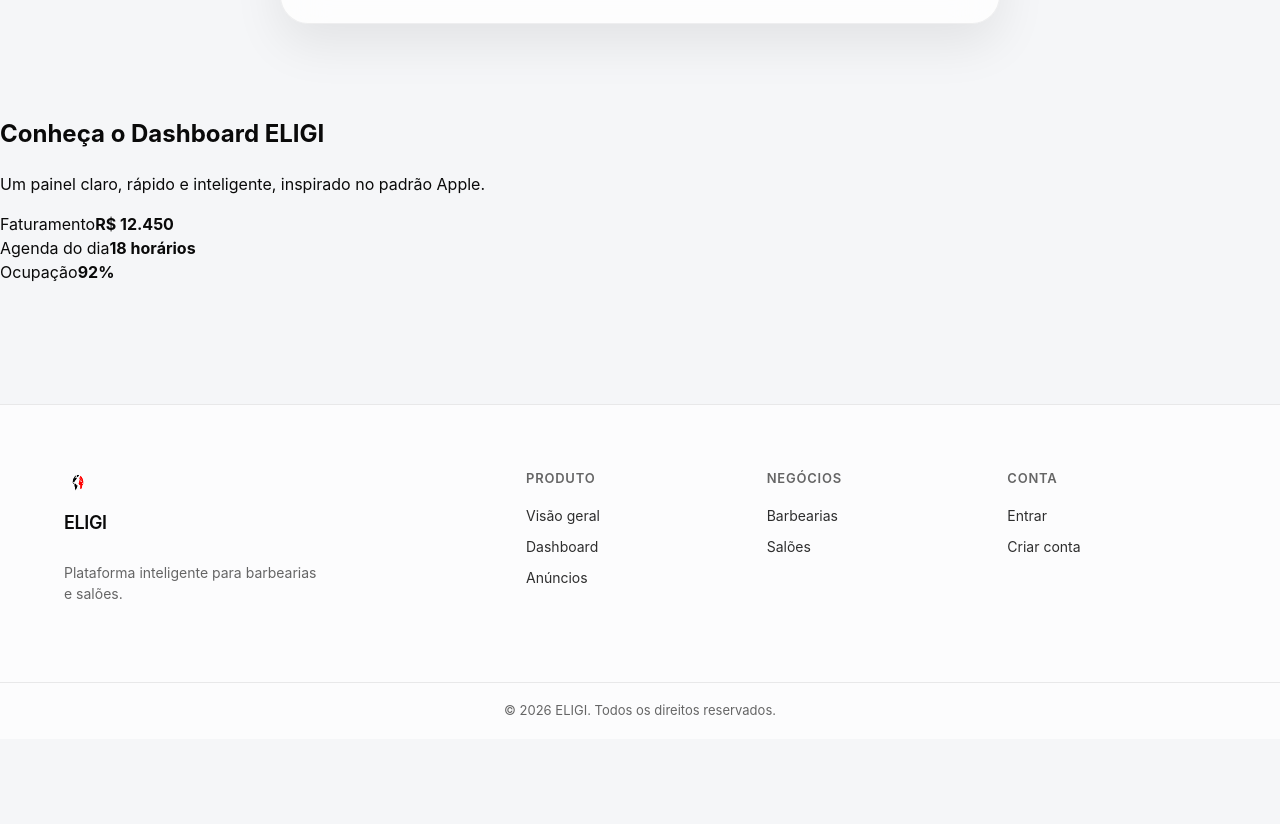
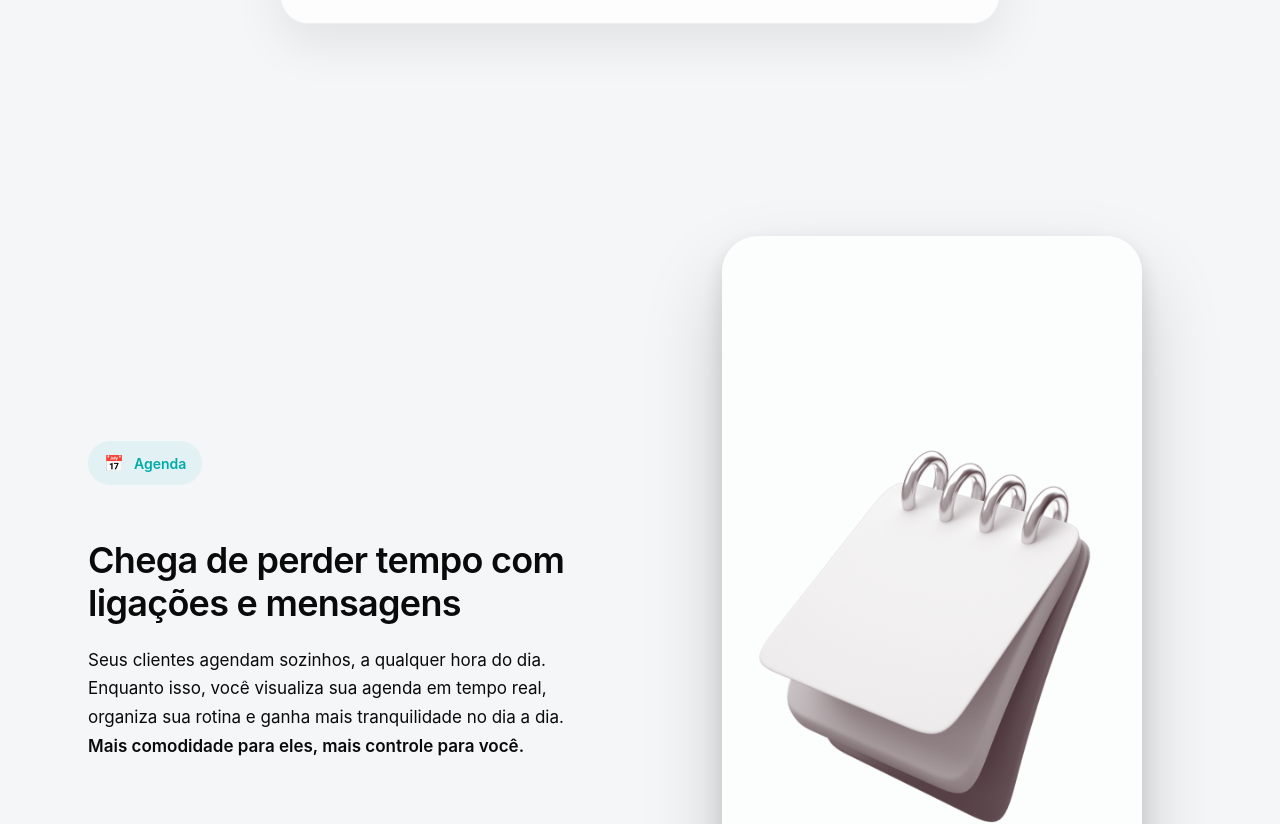
Before and after one commit to suporteeligi-cpu/eligi-fron-tend, a Next.js app: page / in a window 1280 px wide. Shown: the part 766-1590 px from the top of the page. Before the commit the page ends 1505 px from the top, so only its background shows below. Built offline with nearby package versions, Linux system fonts and the light colour scheme.

Commit message:
chore: deploy update

```diff
--- a/src/app/(public)/Home.module.css
+++ b/src/app/(public)/Home.module.css
@@ -178,3 +178,126 @@
     font-size: 28px;
   }
 }
+
+/* =========================
+   AGENDA SECTION
+========================= */
+
+.agenda {
+  padding: 140px 0;
+  background: var(--bg-default);
+}
+
+.agendaContainer {
+  max-width: 1200px;
+  margin: 0 auto;
+  padding: 0 48px;
+
+  display: grid;
+  grid-template-columns: 1fr 520px;
+  gap: 80px;
+  align-items: center;
+}
+
+/* TEXTO */
+.agendaContent {
+  max-width: 520px;
+}
+
+.agendaBadge {
+  display: inline-flex;
+  align-items: center;
+  gap: 10px;
+
+  padding: 10px 16px;
+  border-radius: 999px;
+
+  background: rgba(0, 180, 180, 0.08);
+  color: #0aa;
+
+  font-size: 14px;
+  font-weight: 600;
+  margin-bottom: 24px;
+}
+
+.agendaIcon {
+  font-size: 16px;
+}
+
+.sectionTitle {
+  font-size: 36px;
+  line-height: 1.2;
+  font-weight: 600;
+  letter-spacing: -0.02em;
+
+  color: var(--text-primary);
+  margin-bottom: 20px;
+}
+
+.sectionText {
+  font-size: 17px;
+  line-height: 1.7;
+  color: var(--text-secondary);
+}
+
+.sectionText strong {
+  color: var(--text-primary);
+  font-weight: 600;
+}
+
+/* IMAGEM */
+.agendaVisual {
+  position: relative;
+
+  display: flex;
+  justify-content: center;
+}
+
+.agendaImage {
+  width: 100%;
+  height: auto;
+  max-width: 420px;
+
+  border-radius: 36px;
+
+  box-shadow:
+    0 40px 80px rgba(0, 0, 0, 0.18),
+    0 10px 24px rgba(0, 0, 0, 0.12);
+
+  background: var(--bg-elevated);
+}
+
+/* RESPONSIVO */
+@media (max-width: 1024px) {
+  .agendaContainer {
+    grid-template-columns: 1fr;
+    gap: 64px;
+  }
+
+  .agendaContent {
+    max-width: 100%;
+  }
+
+  .agendaVisual {
+    justify-content: flex-start;
+  }
+}
+
+@media (max-width: 640px) {
+  .agenda {
+    padding: 96px 0;
+  }
+
+  .agendaContainer {
+    padding: 0 24px;
+  }
+
+  .sectionTitle {
+    font-size: 30px;
+  }
+
+  .agendaImage {
+    max-width: 340px;
+    border-radius: 28px;
+  }
+}
--- a/src/app/(public)/page.tsx
+++ b/src/app/(public)/page.tsx
@@ -1,4 +1,3 @@
-// src/app/(public)/page.tsx
 'use client'
 
 import Image from 'next/image'
@@ -12,7 +11,9 @@ export default function HomePage() {
       <Navbar />
 
       <main className={styles.main}>
-        {/* HERO */}
+        {/* =====================
+            HERO
+        ===================== */}
         <section className={styles.hero}>
           <div className={styles.heroCard}>
             {/* LOGO — troca via CSS / data-theme */}
@@ -56,32 +57,43 @@ export default function HomePage() {
           </div>
         </section>
 
-        {/* DASHBOARD PREVIEW */}
-        <section className={styles.preview}>
-          <div className={styles.previewCard}>
-            <h2 className={styles.sectionTitle}>
-              Conheça o Dashboard ELIGI
-            </h2>
-
-            <p className={styles.sectionSubtitle}>
-              Um painel claro, rápido e inteligente, inspirado no padrão Apple.
-            </p>
-
-            <div className={styles.miniGrid}>
-              <div className={styles.miniCard}>
-                <span className={styles.miniLabel}>Faturamento</span>
-                <strong>R$ 12.450</strong>
+        {/* =====================
+            AGENDA (NOVA SEÇÃO)
+        ===================== */}
+        <section className={styles.agenda}>
+          <div className={styles.agendaContainer}>
+            {/* TEXTO */}
+            <div className={styles.agendaContent}>
+              <div className={styles.agendaBadge}>
+                <span className={styles.agendaIcon}>📅</span>
+                <span>Agenda</span>
               </div>
 
-              <div className={styles.miniCard}>
-                <span className={styles.miniLabel}>Agenda do dia</span>
-                <strong>18 horários</strong>
-              </div>
+              <h2 className={styles.sectionTitle}>
+                Chega de perder tempo com ligações e mensagens
+              </h2>
 
-              <div className={styles.miniCard}>
-                <span className={styles.miniLabel}>Ocupação</span>
-                <strong>92%</strong>
-              </div>
+              <p className={styles.sectionText}>
+                Seus clientes agendam sozinhos, a qualquer hora do dia.
+                Enquanto isso, você visualiza sua agenda em tempo real,
+                organiza sua rotina e ganha mais tranquilidade no dia a dia.
+                <strong>
+                  {' '}
+                  Mais comodidade para eles, mais controle para você.
+                </strong>
+              </p>
+            </div>
+
+            {/* IMAGEM */}
+            <div className={styles.agendaVisual}>
+              <Image
+                src="/images/agenda-preview.png"
+                alt="Agenda ELIGI"
+                width={420}
+                height={760}
+                className={styles.agendaImage}
+                priority
+              />
             </div>
           </div>
         </section>
```
Also changed, not shown: public/images/agenda-preview.png (added).
